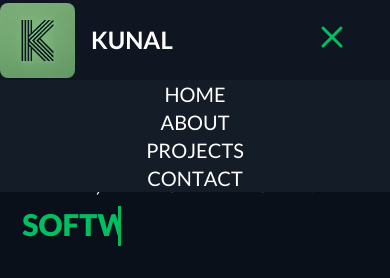
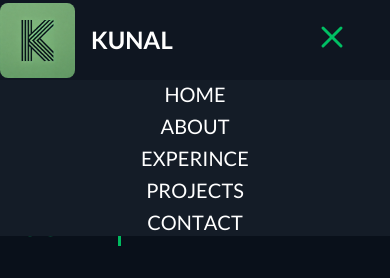
Before and after one commit to Kunal182001/Portfolio, a React (Vite) app: page / in a window 390 px wide. Both pictures are taken after a click on the button 332 px from the left and 37 px from the top of the page. Shown: the top 278 px of the page. Built offline with nearby package versions, Linux system fonts and the light colour scheme.

Commit message:
fixing bugs

```diff
--- a/src/Components/HomePage/ProjectSection.jsx
+++ b/src/Components/HomePage/ProjectSection.jsx
@@ -11,7 +11,7 @@ import { LuDownload } from "react-icons/lu";
 const ProjectSection = () => {
     return (
         <div className='w-full  bg-[#09101A] flex justify-center pt-[130px]'>
-            <div className='w-full md:w-[85%] flex flex-col items-center md:items-start'>
+            <div className='w-full md:w-[85%] flex flex-col items-center md:items-start mt-[400px] md:mt-0'>
                 {/* Projects */}
                 <motion.p
                     initial={{ opacity: 0, x: -50 }}
--- a/src/Components/NavbarComp/Navbar.jsx
+++ b/src/Components/NavbarComp/Navbar.jsx
@@ -133,9 +133,9 @@ const Navbar = () => {
               initial={{ opacity: 0, y: -20 }}
               animate={{ opacity: 1, y: 0 }}
               transition={{ duration: 0.5 }}
-              className="absolute top-[80px] left-0 w-full bg-[#141C27] flex flex-col items-center  md:hidden"
+              className="absolute top-[80px] left-0 w-full bg-[#141C27] flex flex-col items-center gap-1  md:hidden"
             >
-              {["home", "about", "projects", "contact"].map((item, index) => (
+              {["home", "about","experince", "projects", "contact"].map((item, index) => (
                 <Link
                   key={index}
                   to={item}
```
